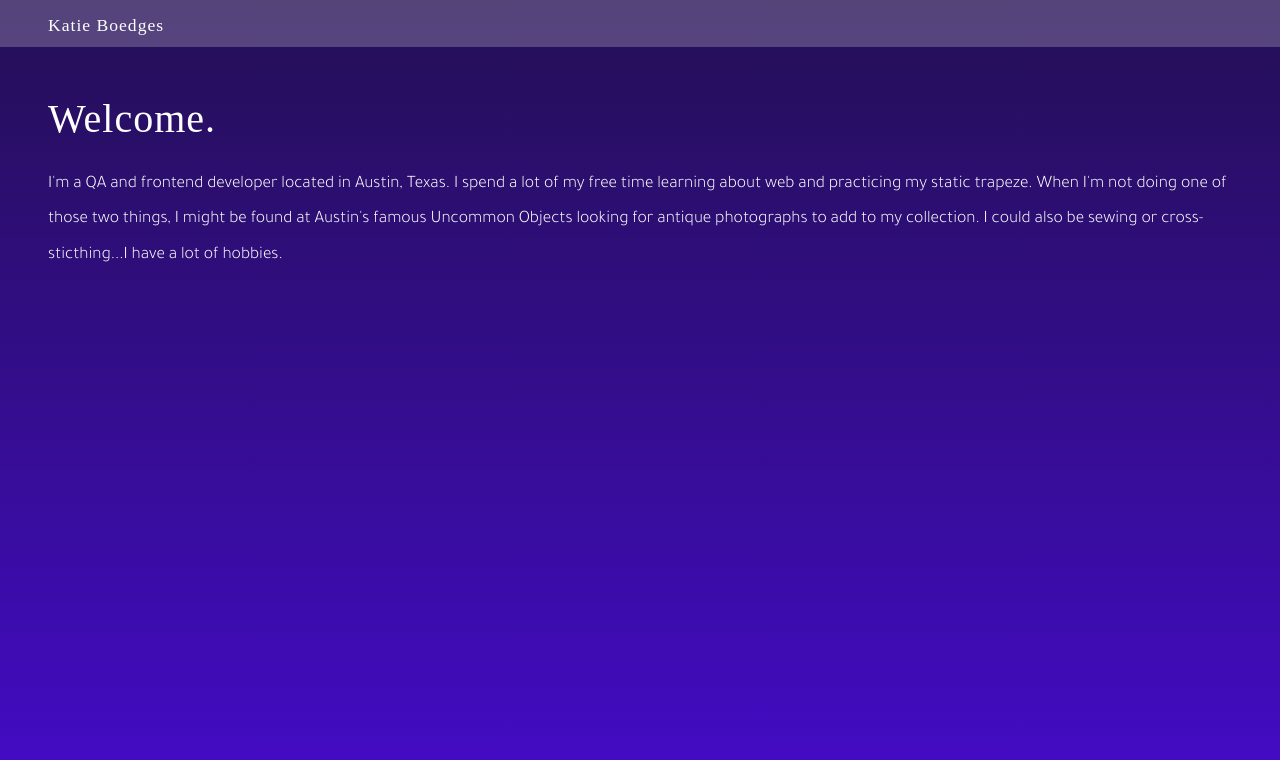
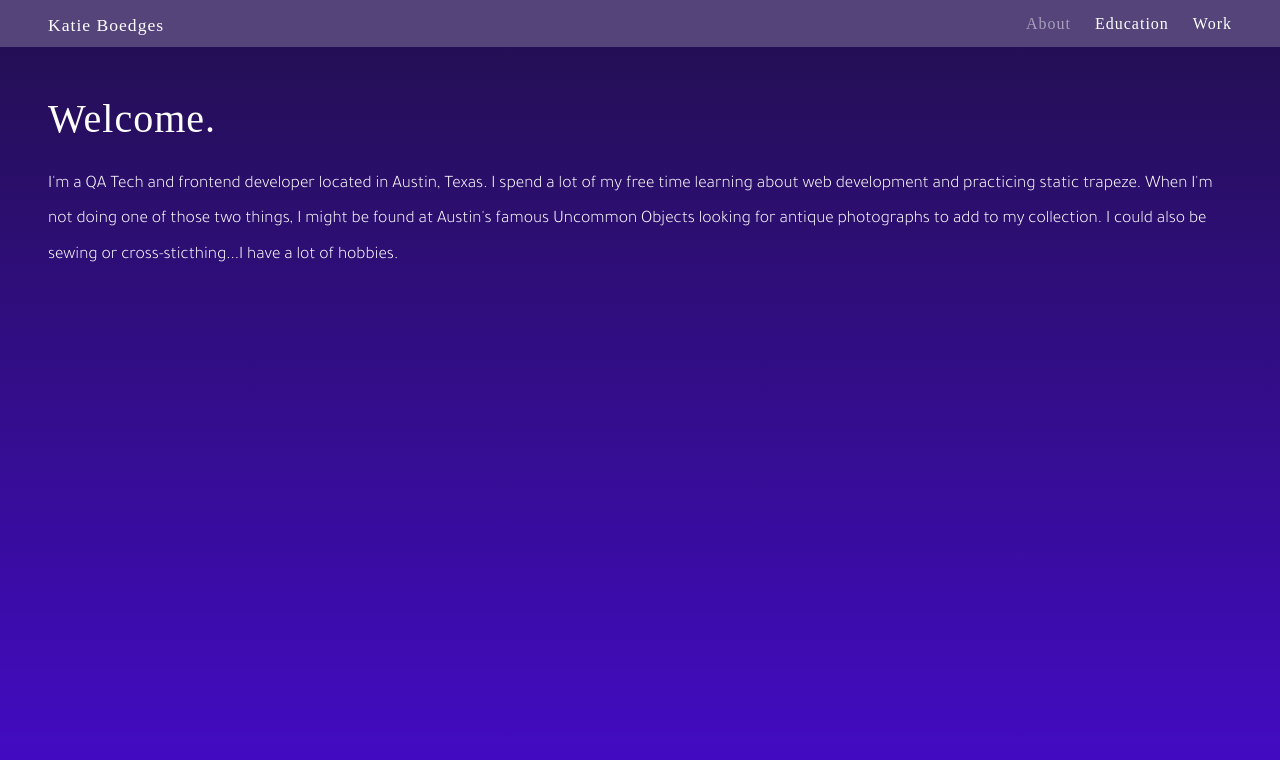
Before and after one commit to kboedges/katieboedges.com, a React (Create React App) app: page / in a window 1280 px wide. Shown: the top 760 px of the page. Built offline with nearby package versions, Linux system fonts and the light colour scheme; a web font is replaced by a local one.

Commit message:
Adding styles to Nav

```diff
--- a/package.json
+++ b/package.json
@@ -8,6 +8,7 @@
     "npm": "^6.1.0",
     "react": "^16.4.0",
     "react-dom": "^16.4.0",
+    "react-router-dom": "^4.2.2",
     "react-scripts": "1.1.4",
     "webpack": "^3.12.0"
   },
--- a/src/About.js
+++ b/src/About.js
@@ -5,7 +5,7 @@ class About extends Component {
     return (
       <div className="About p-5 ">
         <h1 className="opening mb-4">Welcome.</h1>
-        <p className="about-me">I'm a QA and frontend developer located in Austin, Texas. I spend a lot of my free time learning about web and practicing my static trapeze. When I'm not doing one of those two things, I might be found at Austin's famous Uncommon Objects looking for antique photographs to add to my collection. I could also be sewing or cross-sticthing...I have a lot of hobbies.</p>
+        <p className="about-me">I'm a QA Tech and frontend developer located in Austin, Texas. I spend a lot of my free time learning about web development and practicing static trapeze. When I'm not doing one of those two things, I might be found at Austin's famous Uncommon Objects looking for antique photographs to add to my collection. I could also be sewing or cross-sticthing...I have a lot of hobbies.</p>
       </div>
     );
   }
--- a/src/App.js
+++ b/src/App.js
@@ -1,5 +1,8 @@
 import React, { Component } from 'react';
+import { Route } from 'react-router-dom'
 import About from './About'
+import Education from './Education'
+import Work from './Work'
 import Nav from './Nav'
 
 class App extends Component {
@@ -7,7 +10,20 @@ class App extends Component {
     return (
       <div className="App">
         <Nav/>
-        <About/>
+        <Route exact path="/" render={() => (
+          <About/>
+        )}/>
+        <Route path="/about" render={() => (
+          <About/>
+        )}/>
+        <Route path="/work" render={() => (
+          <Work/>
+        )}/>
+        <Route path="/education" render={() => (
+          <Education/>
+        )}/>
+
+
       </div>
     );
   }
--- /dev/null
+++ b/src/Education.js
@@ -0,0 +1,12 @@
+import React, { Component } from 'react';
+
+class Education extends Component {
+  render() {
+    return (
+      <div className="education">
+      </div>
+    );
+  }
+}
+
+export default Education;
--- a/src/Nav.js
+++ b/src/Nav.js
@@ -1,10 +1,19 @@
 import React, { Component } from 'react';
+import { Link } from 'react-router-dom'
 
 class Nav extends Component {
   render() {
     return (
-      <div className="nav px-5 py-1 w-100 d-flex">
+      <div className="nav px-5 py-1 w-100 d-flex flex-row justify-content-between">
         <p className="nav-name mb-0 mt-1">Katie Boedges</p>
+        <div className="nav-nav">
+            <ol className="d-flex flex-row justify-content-between list-unstyled mb-0">
+                <Link className="nav-item mt-1 current-page" to="/about">About</Link>
+                <Link className="nav-item ml-4 mt-1" to="/education">Education</Link>
+                <Link className="nav-item ml-4 mt-1" to="/work">Work</Link>
+
+            </ol>
+        </div>
       </div>
     );
   }
--- /dev/null
+++ b/src/Work.js
@@ -0,0 +1,12 @@
+import React, { Component } from 'react';
+
+class Work extends Component {
+  render() {
+    return (
+      <div className="work">
+      </div>
+    );
+  }
+}
+
+export default Work;
--- a/src/index.css
+++ b/src/index.css
@@ -13,11 +13,16 @@ body {
   height: 100vh;
   overflow: hidden;
   background: rgb(36,15,84);
-  background: linear-gradient(180deg, rgba(36,15,84,1) 0%, rgba(68,11,200,1) 100%);
+  background: linear-gradient(180deg, rgba(36,15,84,1) 0%, rgba(36,15,84,1) 5%, rgba(68,11,200,1) 100%);
 }
 
 p {
   font-size: 1.1rem;
+}
+
+a, a:visited {
+  color: #fff;
+  text-decoration: none;
 }
 
 .opening {
@@ -30,8 +35,13 @@ p {
   background: rgba(255, 255, 255, 0.219);
 }
 
-.nav-name {
+.nav-name, .nav-item {
   font-family: 'Patua One', cursive;
   font-weight: normal;
   letter-spacing: 1px;
+  color: #fff;
 }
+
+.current-page, a:hover {
+  color: rgba(255, 255, 255, 0.486);
+}
--- a/src/index.js
+++ b/src/index.js
@@ -1,9 +1,15 @@
 import React from 'react';
 import ReactDOM from 'react-dom';
 import App from './App';
+import { BrowserRouter } from 'react-router-dom'
 import registerServiceWorker from './registerServiceWorker';
 import '../node_modules/bootstrap/dist/css/bootstrap.min.css';
 import './index.css';
 
-ReactDOM.render(<App />, document.getElementById('root'));
+ReactDOM.render(
+    <BrowserRouter>
+        <App />
+    </BrowserRouter>,
+    document.getElementById('root')
+);
 registerServiceWorker();
```
Also changed, not shown: 2 other files (tests, documents, lock files or other folders).
